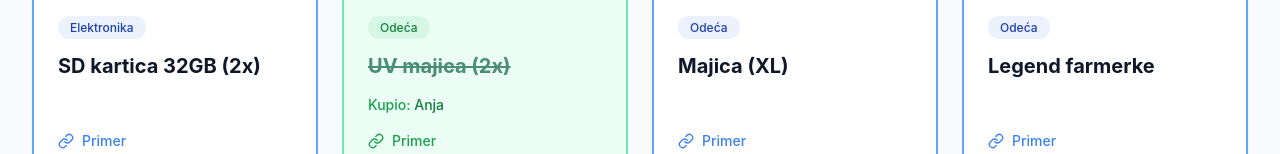
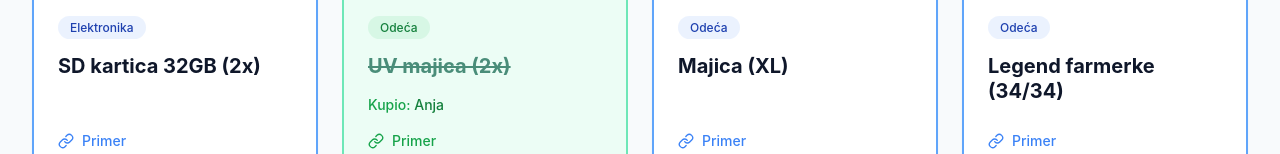
Before and after one commit to IzradaProjekata/Rodjendan, a Next.js app: page / in a window 1280 px wide. Shown: the part 549-703 px from the top of the page. Built offline with nearby package versions, Linux system fonts and the light colour scheme.

Commit message:
data update

```diff
--- a/app/data.js
+++ b/app/data.js
@@ -25,7 +25,7 @@ export const wishes = [
     },
     {
       id: 4,
-      name: 'Legend farmerke',
+      name: 'Legend farmerke (34/34)',
       link: 'https://www.legend.rs/model-muske-regular-farmerke-ravnih-nogavica-model-110/17759',
       purchasedBy: null,
       category: 'Odeća',
```
